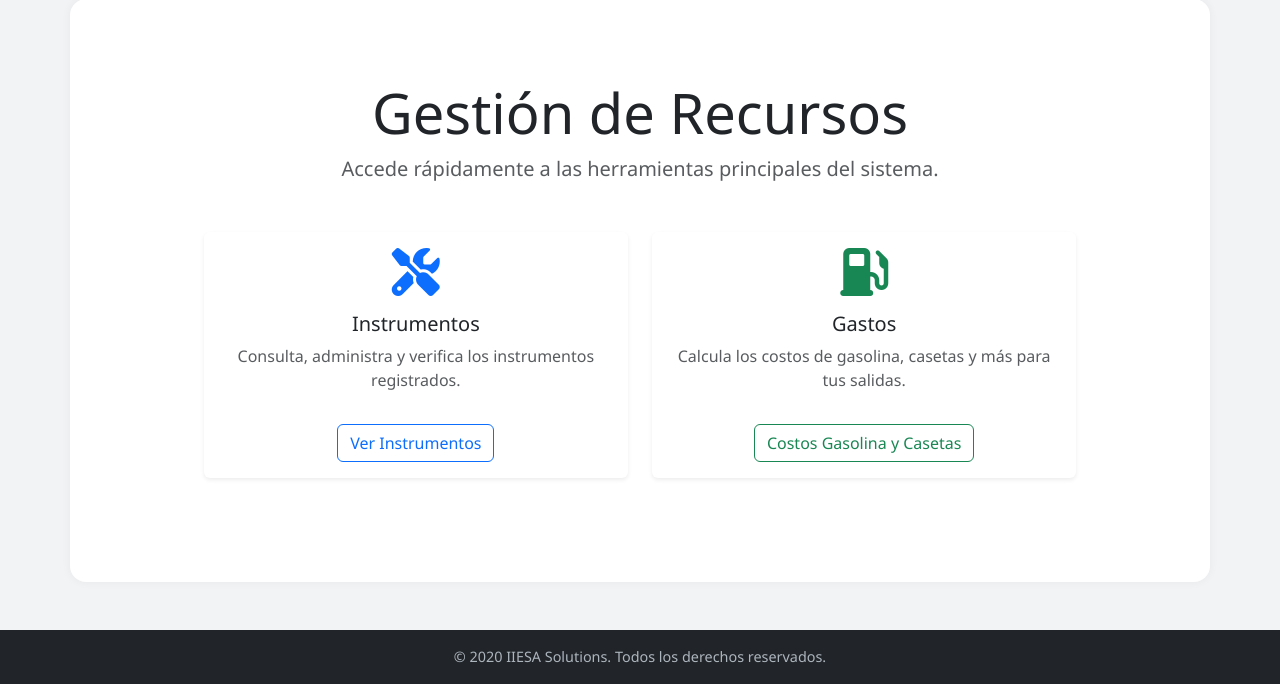
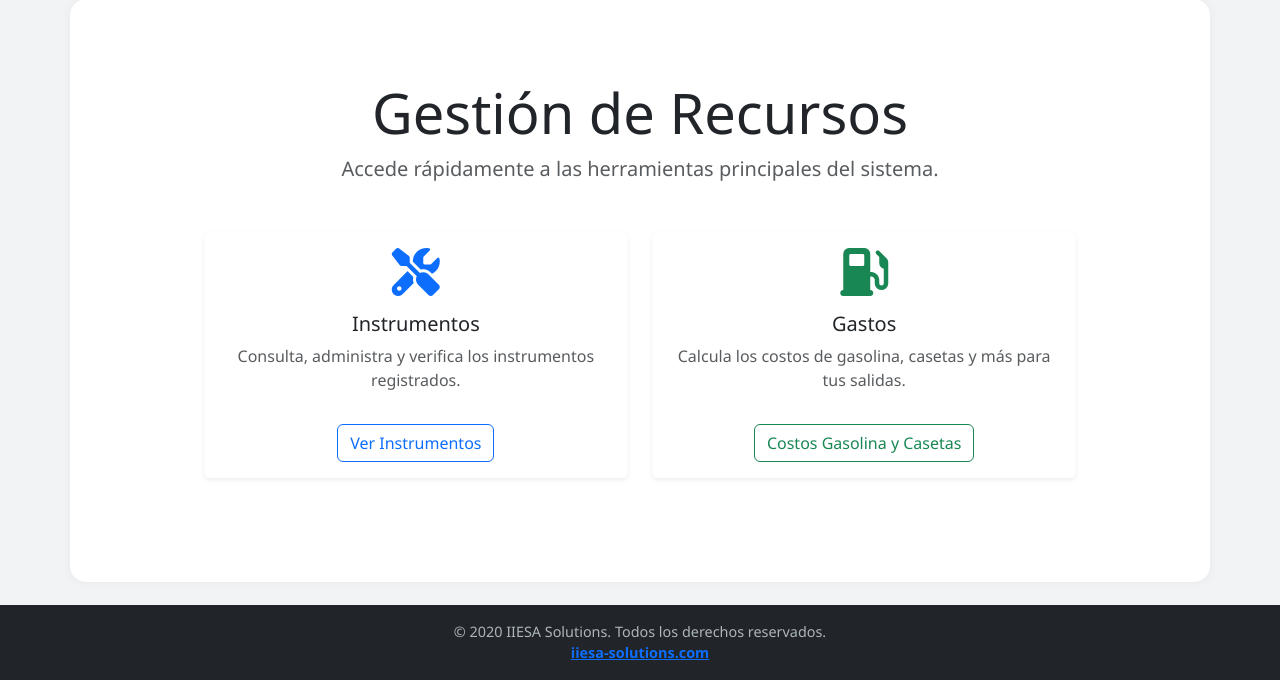
Before and after one commit to israel109910/instrumentosIIESA, a Django app: template codigos/templates/main.html in a window 1280 px wide. Shown: the part 120-804 px from the top of the page. Run offline with Django 3.2, Linux system fonts and the light colour scheme; the template is opened without the code that fills it: most values are stand-ins (such as "Sample title", 1, 10 or a date in 2020).

Commit message:
Actualizacion viaticos 31-07-2025

```diff
--- a/codigos/templates/base.html
+++ b/codigos/templates/base.html
@@ -36,7 +36,10 @@
         }
 
         footer {
-            margin-top: 3rem;
+            width: 100%;
+            position: fixed;
+            left: 0;
+            bottom: 0;
             padding: 1rem 0;
             background-color: #212529;
             color: #adb5bd;
@@ -105,8 +108,12 @@
     {% block content %}{% endblock %}
 </main>
 
-<footer>
+<footer class="mb-0">
     &copy; {{ now.year }} IIESA Solutions. Todos los derechos reservados.
+    <br>
+    <b><a href="https://www.iiesa-solutions.com/" target="_blank">iiesa-solutions.com</a></b>
+
+
 </footer>
 
 <!-- Bootstrap JS -->
```
